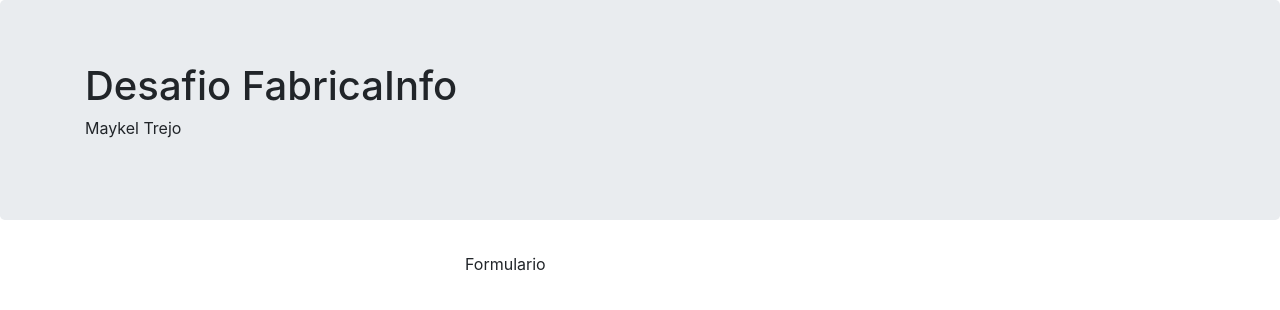
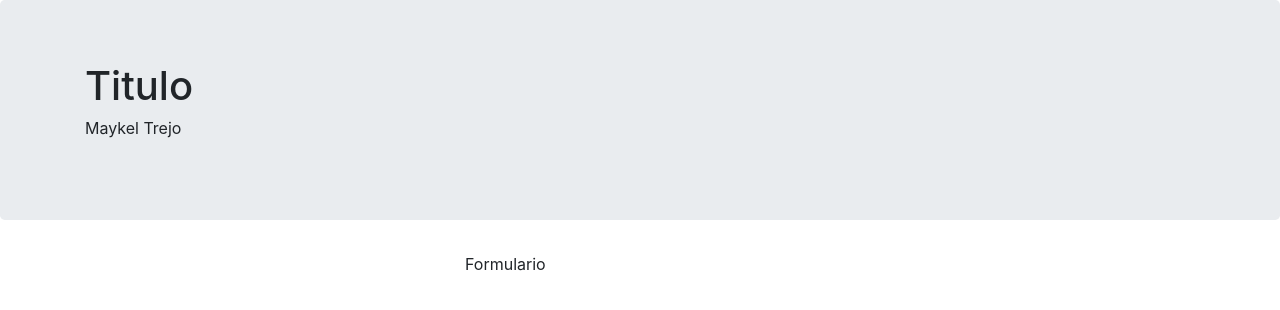
Before and after one commit to maykel131/Inicio-Web-Plantilla-Inicial-, a PHP site: page / in a window 1280 px wide. Shown: the top 310 px of the page. Run offline with PHP 8.4, Linux system fonts and the light colour scheme.

Commit message:
Update index.php

```diff
--- a/index.php
+++ b/index.php
@@ -20,7 +20,7 @@
 	  ?>
     <section class="jumbotron">
     <div class="container">
-      <h1>Desafio FabricaInfo</h1>
+      <h1>Titulo</h1>
       <p>Maykel Trejo</p>
     </div>
   </section>
```
